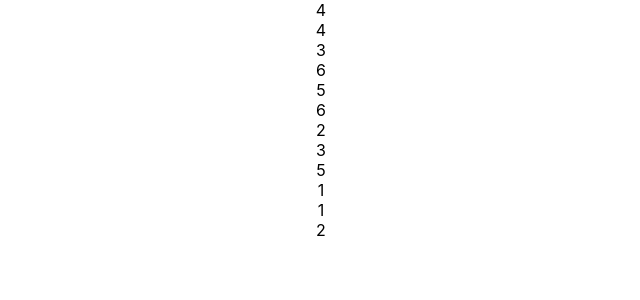
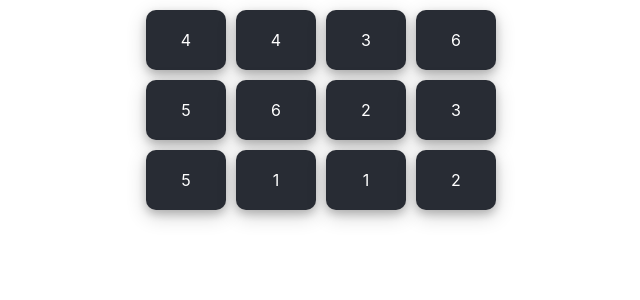
Before and after one commit to Hex-Zero/memory-ward, a React (Create React App) app: page / in a window 1280 px wide. Shown: the top 300 px of the page, without its empty margins (319-959 px from the left). Built offline with nearby package versions, Linux system fonts and the light colour scheme.

Commit message:
style grid

```diff
--- a/src/App.css
+++ b/src/App.css
@@ -1,5 +1,8 @@
 .App {
   text-align: center;
+  display: flex;
+  justify-content: center;
+  align-items: center;
 }
 
 .App-logo {
@@ -28,6 +31,29 @@
   color: #61dafb;
 }
 
+.card-grid {
+  display: grid;
+  grid-template-columns: repeat(auto-fill, minmax(80px, 1fr));
+  grid-gap: 10px;
+  justify-content: center;
+  align-items: center;
+  padding: 10px;
+  max-width: 400px;
+}
+
+.card {
+  background-color: #282c34;
+  color: white;
+  padding: 20px;
+  border-radius: 10px;
+  box-shadow: 0 4px 8px 0 rgba(0, 0, 0, 0.2), 0 6px 20px 0 rgba(0, 0, 0, 0.19);
+}
+
+.card:hover {
+  background-color: #282c55;
+  box-shadow: 0 8px 16px 0 rgba(0, 0, 0, 0.2), 0 6px 20px 0 rgba(0, 0, 0, 0.19);
+}
+
 @keyframes App-logo-spin {
   from {
     transform: rotate(0deg);
```
